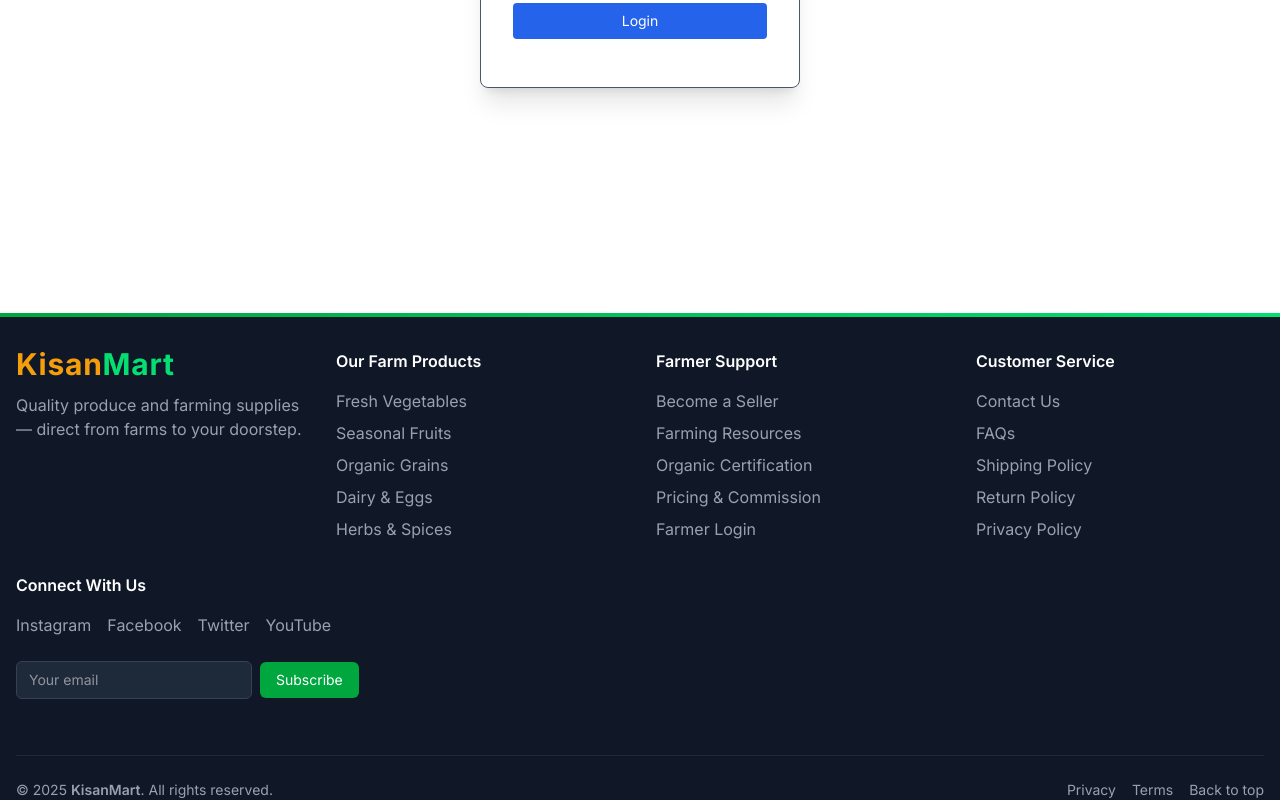
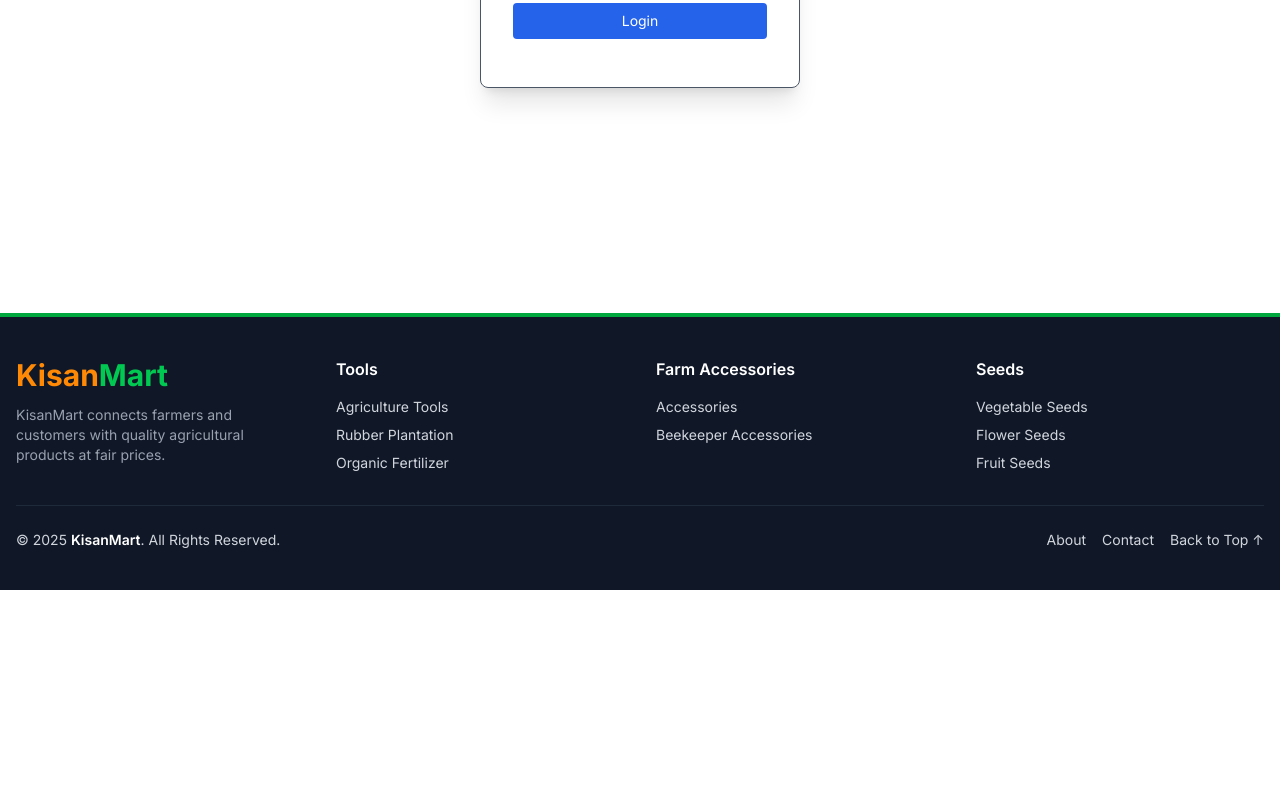
Before and after one commit to jasmimulani/Kisanmart, a React (Vite) app in the folder kisanmart/client/: page /delivery/login in a window 1280 px wide. Shown: the part 623-1423 px from the top of the page. After the commit the page ends 1213 px from the top, so only its background shows below. Built offline with nearby package versions, Linux system fonts and the light colour scheme; no server answers.

Commit message:
"12/01/26"

```diff
--- a/kisanmart/client/src/Components/Fotter.jsx
+++ b/kisanmart/client/src/Components/Fotter.jsx
@@ -1,66 +1,134 @@
-import React from 'react'
-import { Link } from 'react-router-dom'
-import { footerLinks } from '../assets/assets'
+import React from "react";
+import { Link, NavLink } from "react-router-dom";
 
 const Footer = () => {
   return (
-    <footer className="bg-gray-900 text-white pt-0">
-      {/* Accent bar */}
-      <div className="h-1 bg-gradient-to-r from-green-600 to-green-400" />
+    <footer className="bg-gray-900 text-gray-300">
+      {/* Top green border */}
+      <div className="h-1 bg-green-600"></div>
 
-      <div className="max-w-7xl mx-auto px-4">
-        <div className="grid grid-cols-1 md:grid-cols-4 gap-8 py-8">
+      <div className="max-w-7xl mx-auto px-4 py-10">
+        <div className="grid grid-cols-1 sm:grid-cols-2 md:grid-cols-4 gap-8">
+
+          {/* BRAND */}
           <div>
-            <Link to="/" className="inline-flex items-center gap-2" aria-label="KisanMart home">
-              <span className="text-accent text-3xl font-bold tracking-wide leading-none">Kisan<span className="text-green-400">Mart</span></span>
-            </Link>
-            <p className="text-gray-400 mt-3">Quality produce and farming supplies — direct from farms to your doorstep.</p>
+            <NavLink to="/" className="text-orange-400 text-3xl font-bold">
+              Kisan<span className="text-green-500">Mart</span>
+            </NavLink>
+            <p className="mt-3 text-sm text-gray-400">
+              KisanMart connects farmers and customers with quality agricultural
+              products at fair prices.
+            </p>
           </div>
 
-          {footerLinks.slice(0,3).map((col) => (
-            <div key={col.title}>
-              <h4 className="font-semibold mb-4">{col.title}</h4>
-              <ul className="space-y-2">
-                {col.links.map((l) => (
-                  <li key={l.text}>
-                    {l.url.startsWith('http') ? (
-                      <a href={l.url} target="_blank" rel="noopener noreferrer" className="text-gray-400 hover:text-white">{l.text}</a>
-                    ) : (
-                      <Link to={l.url} className="text-gray-400 hover:text-white">{l.text}</Link>
-                    )}
-                  </li>
-                ))}
-              </ul>
-            </div>
-          ))}
+          {/* TOOLS */}
+          <div>
+            <h4 className="text-white font-semibold mb-4">Tools</h4>
+            <ul className="space-y-2 text-sm">
+              <li>
+                <Link
+                  to="/products?category=Agriculture Tools"
+                  className="hover:text-white"
+                >
+                  Agriculture Tools
+                </Link>
+              </li>
+              <li>
+                <Link
+                  to="/products?category=Rubber Plantation"
+                  className="hover:text-white"
+                >
+                  Rubber Plantation
+                </Link>
+              </li>
+              <li>
+                <Link
+                  to="/products?category=Organic Fertilizer"
+                  className="hover:text-white"
+                >
+                  Organic Fertilizer
+                </Link>
+              </li>
+            </ul>
+          </div>
 
+          {/* FARM ACCESSORIES */}
           <div>
-            <h4 className="font-semibold mb-4">Connect With Us</h4>
-            <div className="flex space-x-4">
-              {footerLinks[3].links.map((s) => (
-                <a key={s.text} href={s.url} target="_blank" rel="noopener noreferrer" className="text-gray-400 hover:text-green-400">{s.text}</a>
-              ))}
-            </div>
+            <h4 className="text-white font-semibold mb-4">Farm Accessories</h4>
+            <ul className="space-y-2 text-sm">
+              <li>
+                <Link
+                  to="/products?category=Accessories"
+                  className="hover:text-white"
+                >
+                  Accessories
+                </Link>
+              </li>
+              <li>
+                <Link
+                  to="/products?category=Beekeeper Accessories"
+                  className="hover:text-white"
+                >
+                  Beekeeper Accessories
+                </Link>
+              </li>
+            </ul>
+          </div>
 
-            <form className="mt-6 flex items-center gap-2" onSubmit={(e) => e.preventDefault()}>
-              <label htmlFor="footer-newsletter" className="sr-only">Email</label>
-              <input id="footer-newsletter" type="email" placeholder="Your email" className="px-3 py-2 rounded-md bg-gray-800 border border-gray-700 text-sm" />
-              <button type="submit" className="px-4 py-2 bg-green-600 hover:bg-green-700 rounded-md text-white text-sm">Subscribe</button>
-            </form>
+          {/* SEEDS */}
+          <div>
+            <h4 className="text-white font-semibold mb-4">Seeds</h4>
+            <ul className="space-y-2 text-sm">
+              <li>
+                <Link
+                  to="/products?category=Vegetable Seeds"
+                  className="hover:text-white"
+                >
+                  Vegetable Seeds
+                </Link>
+              </li>
+              <li>
+                <Link
+                  to="/products?category=Flower Seeds"
+                  className="hover:text-white"
+                >
+                  Flower Seeds
+                </Link>
+              </li>
+              <li>
+                <Link
+                  to="/products?category=Fruit Seeds"
+                  className="hover:text-white"
+                >
+                  Fruit Seeds
+                </Link>
+              </li>
+            </ul>
           </div>
         </div>
 
-        <div className="border-t border-gray-800 mt-6 pt-6 flex flex-col md:flex-row items-center justify-between text-sm text-gray-400">
-          <p>© {new Date().getFullYear()} <span className="font-semibold">KisanMart</span>. All rights reserved.</p>
-          <div className="flex items-center gap-4 mt-3 md:mt-0">
-            <Link to="/privacy" className="hover:text-white">Privacy</Link>
-            <Link to="/terms" className="hover:text-white">Terms</Link>
-            <button onClick={() => window.scrollTo({ top: 0, behavior: 'smooth' })} className="text-sm text-gray-400 hover:text-white">Back to top</button>
+        {/* BOTTOM BAR */}
+        <div className="border-t border-gray-800 mt-8 pt-6 flex flex-col md:flex-row items-center justify-between text-sm">
+          <p>
+            © {new Date().getFullYear()}{" "}
+            <span className="font-semibold text-white">KisanMart</span>.
+            All Rights Reserved.
+          </p>
+
+          <div className="flex gap-4 mt-3 md:mt-0">
+            <Link to="/about" className="hover:text-white">About</Link>
+            <Link to="/contact" className="hover:text-white">Contact</Link>
+            <button
+              onClick={() => window.scrollTo({ top: 0, behavior: "smooth" })}
+              className="hover:text-white"
+            >
+              Back to Top ↑
+            </button>
           </div>
         </div>
       </div>
     </footer>
-  )
-}
+  );
+};
 
-export default Footer
+export default Footer;
```
